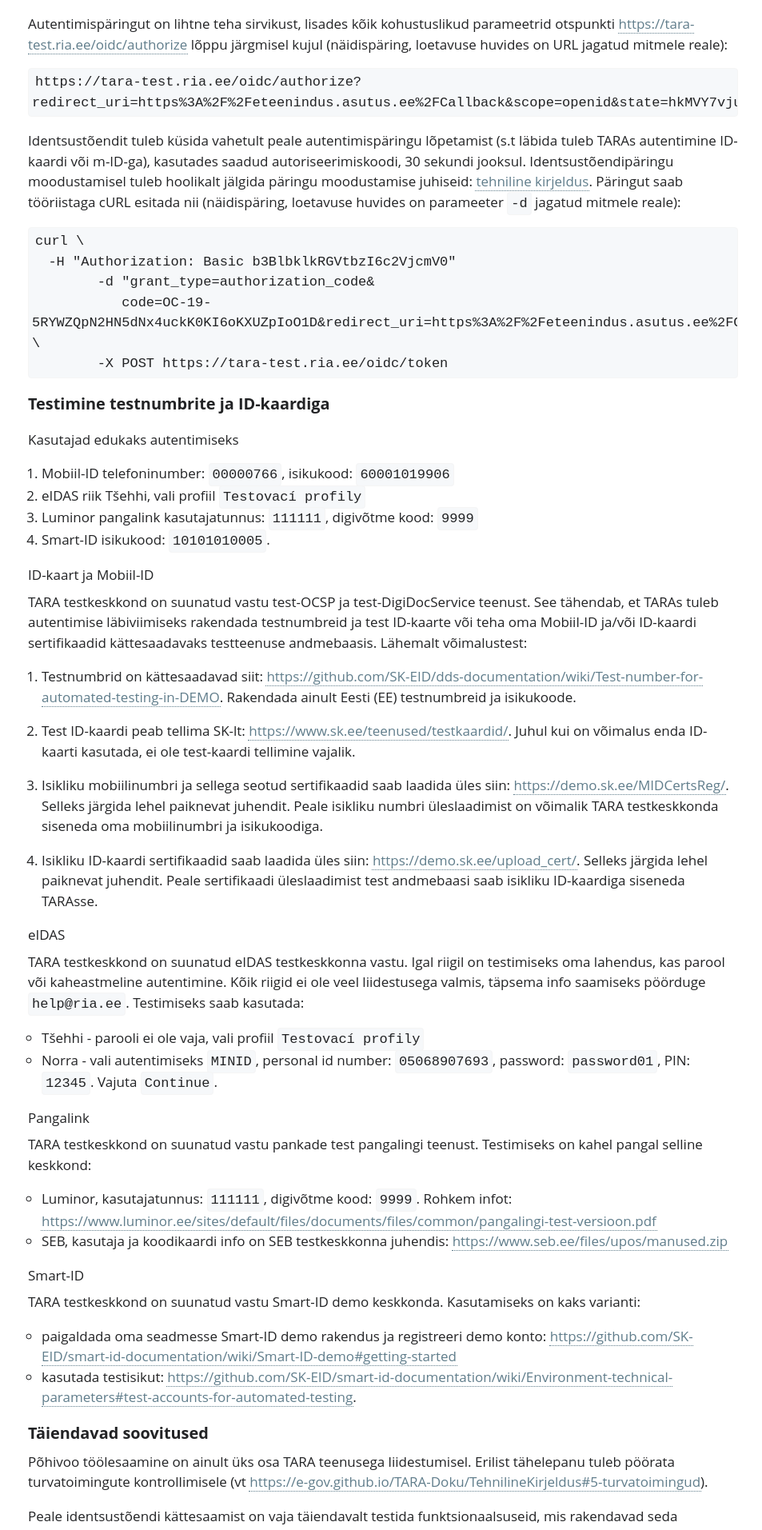
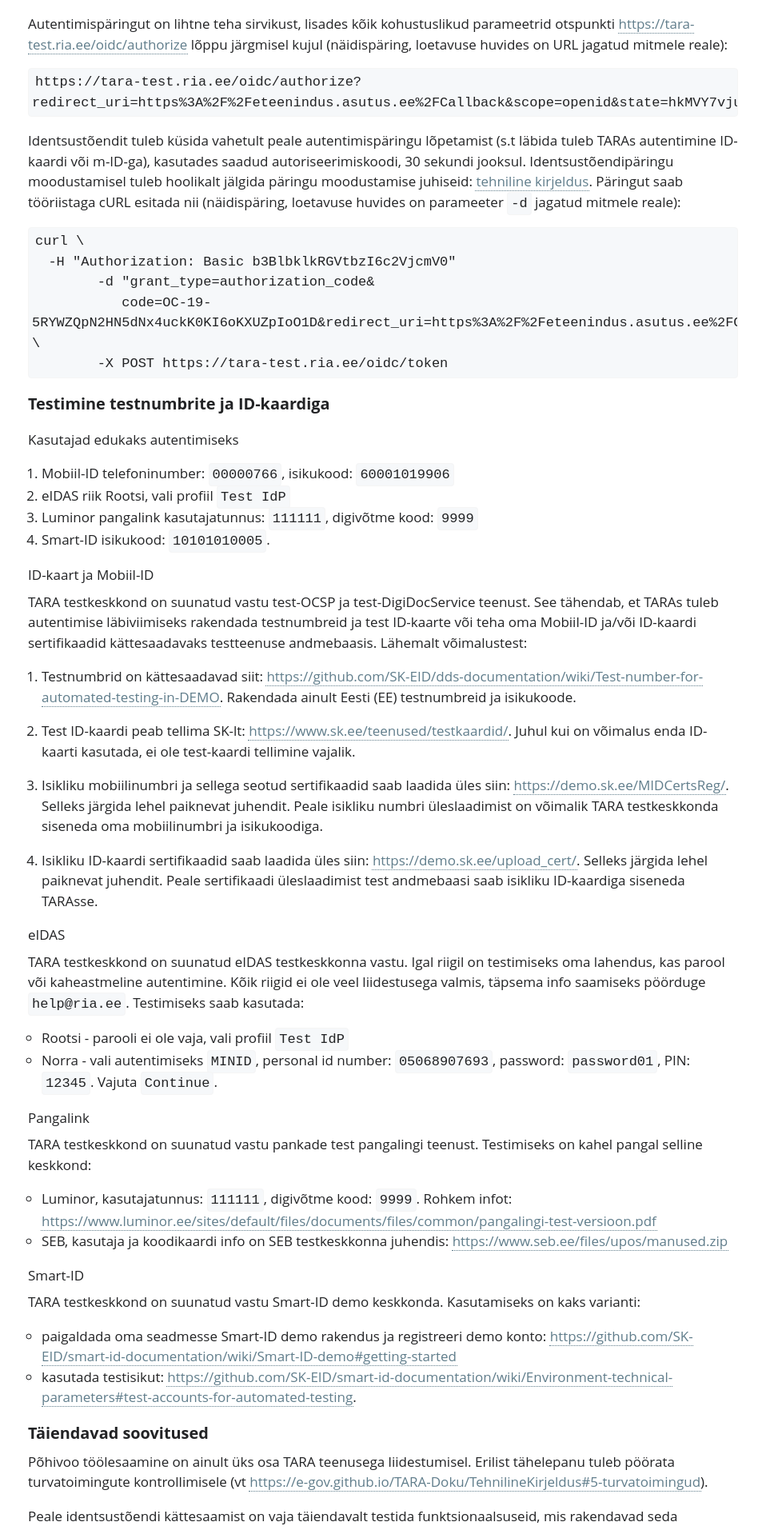
Before and after one commit to e-gov/TARA-Doku, a Jekyll site: the page built from Testimine.md, in a window 1280 px wide. Shown: the part 1469-3382 px from the top of the page at 80% size, without its empty margins (323-1276 px from the left). Built offline with Jekyll 4.4.1, drawn with Linux system fonts in a browser that asks for light colours; our own code applies the rules of GitHub Pages for plain Markdown files.

Commit message:
Update Testimine.md

```diff
--- a/Testimine.md
+++ b/Testimine.md
@@ -58,7 +58,7 @@ curl \
 ### Kasutajad edukaks autentimiseks
 
 1. Mobiil-ID telefoninumber: `00000766`, isikukood: `60001019906`
-2. eIDAS riik Tšehhi, vali profiil `Testovací profily`
+2. eIDAS riik Rootsi, vali profiil `Test IdP`
 3. Luminor pangalink kasutajatunnus: `111111`, digivõtme kood: `9999`
 4. Smart-ID isikukood: `10101010005`.
 
@@ -78,7 +78,7 @@ TARA testkeskkond on suunatud vastu test-OCSP ja test-DigiDocService teenust. Se
 
 TARA testkeskkond on suunatud eIDAS testkeskkonna vastu. Igal riigil on testimiseks oma lahendus, kas parool või kaheastmeline autentimine. Kõik riigid ei ole veel liidestusega valmis, täpsema info saamiseks pöörduge `help@ria.ee`. Testimiseks saab kasutada:
 
-- Tšehhi - parooli ei ole vaja, vali profiil `Testovací profily`
+- Rootsi - parooli ei ole vaja, vali profiil `Test IdP`
 - Norra - vali autentimiseks `MINID`, personal id number: `05068907693`, password: `password01`, PIN: `12345`. Vajuta `Continue`.
 
 ### Pangalink
```
